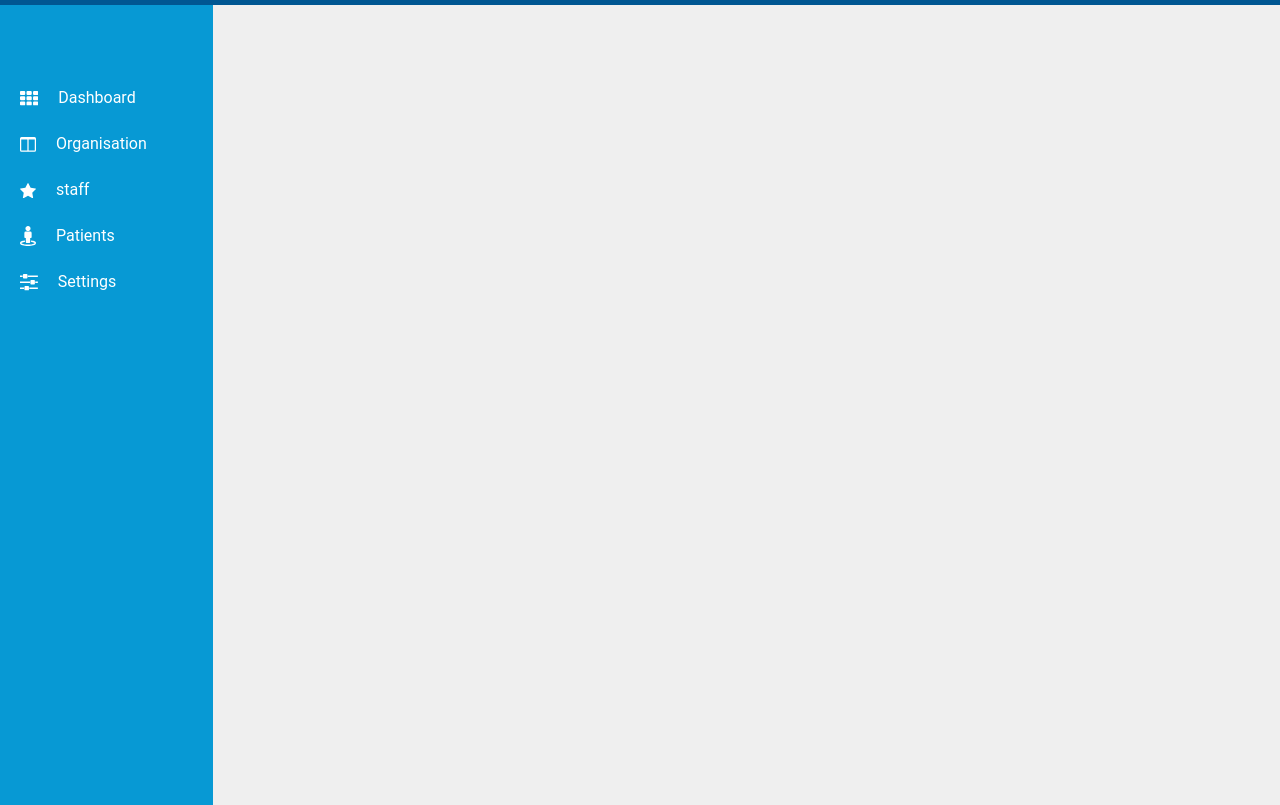
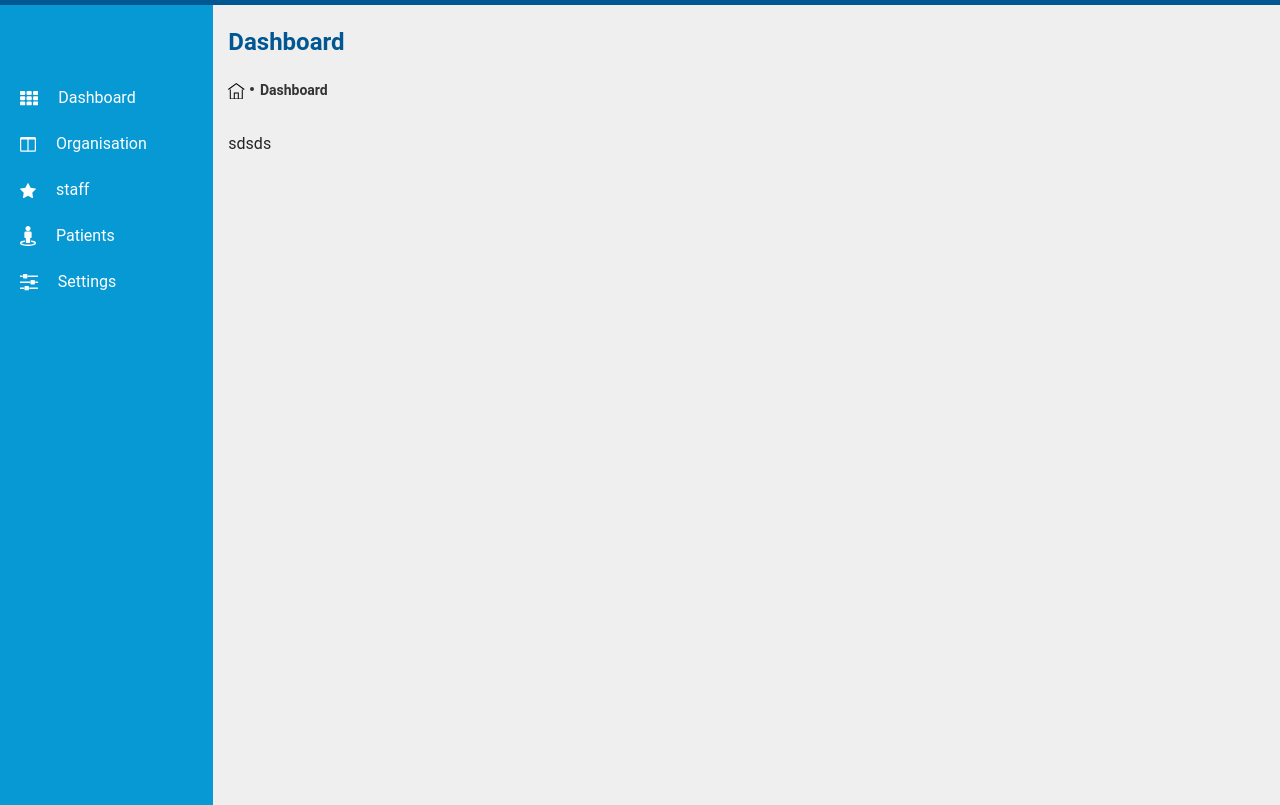
Before and after one commit to hafeznia/Viscgo, a React app in the folder client/: page /Dashboard in a window 1280 px wide. Shown: the part 53-858 px from the top of the page. Built offline with nearby package versions, Linux system fonts and the light colour scheme.

Commit message:
Breadcrump implementation

```diff
--- a/client/src/component/App.js
+++ b/client/src/component/App.js
@@ -18,9 +18,9 @@ const App = () => {
                     <Header />
                     <div className="main">
                         <Menu />
-                        <Col xs="10">
+                        <Col xs="10" className="content">
                             <Switch>
-                                <Route path="/" exact component={Dashboard}></Route>
+                                <Route path="/Dashboard" exact component={Dashboard}></Route>
                                 <Route path="/Organisations" exact component={Organisations}></Route>
                                 <Route path="/Staff" exact component={Staff}></Route>
                                 <Route path="/Patients" exact component={Patients}></Route>
--- a/client/src/component/Content/Breadcrump.js
+++ b/client/src/component/Content/Breadcrump.js
@@ -1,13 +1,67 @@
 import React from 'react';
-class Breadcrump extends React.Component {
-    render() {
-        return (
-            <li>
-                <a href="#">
-                    {this.props}
-                </a>
-            </li>
-        )
-    }
-}
-export default Breadcrump;
+import { Route, Link } from 'react-router-dom';
+import { Breadcrumb, BreadcrumbItem } from 'reactstrap';
+import { HomeIcon } from '../Icons/Icon';
+
+const routes = {
+  '/': `Dashboard`,
+  '/Organisations': 'Organisations',
+  '/Settings': 'Settings',
+  '/Staff': 'Staff'
+//   '/settings/a/b': 'B',
+};
+
+const findRouteName = url => routes[url];
+
+const getPaths = (pathname) => {
+  const paths = ['/'];
+
+  if (pathname === '/') return paths;
+
+  pathname.split('/').reduce((prev, curr, index) => {
+    const currPath = `${prev}/${curr}`;
+    paths.push(currPath);
+    return currPath;
+  });
+
+  return paths;
+};
+
+const BreadcrumbsItem = ({ match }) => {
+  const routeName = findRouteName(match.url);
+  if (routeName) {
+    return (
+      match.isExact ?
+      (
+
+        <BreadcrumbItem active>
+          {routeName}
+        </BreadcrumbItem>
+      ) :
+      (
+        <BreadcrumbItem>
+          <Link to={match.url || ''}>
+            {routeName}
+          </Link>
+        </BreadcrumbItem>
+      )
+    );
+  }
+  return null;
+};
+
+const Breadcrumbs = ({  location : { pathname }, match }) => {
+  const paths = getPaths(pathname);
+  return (
+    <Breadcrumb>
+      <li className="breadcrumb-item"><HomeIcon color="#000" /></li>
+      {paths.map(p => <Route path={p} component={BreadcrumbsItem} />)}
+    </Breadcrumb>
+  );
+};
+
+export default props => (
+  <div>
+    <Route path="/:path" component={Breadcrumbs} {...props} />
+  </div>
+);
--- a/client/src/component/Content/Dashboard/Dashboard.js
+++ b/client/src/component/Content/Dashboard/Dashboard.js
@@ -1,11 +1,13 @@
 import React from 'react';
 import Title from '../Title';
+import Breadcrumb from '../Breadcrump';
 
 class Dashboard extends React.Component {
     render() {
         return (
             <div>
                 <Title title="Dashboard" />
+                <Breadcrumb />
                 <div>sdsds</div>
             </div>
         )
--- a/client/src/component/Content/Organisations/Organisations.js
+++ b/client/src/component/Content/Organisations/Organisations.js
@@ -1,10 +1,14 @@
 import React from 'react';
 import { Col } from 'reactstrap';
 import Title from '../Title';
+import Breadcrumbs from '../Breadcrump';
 class Organisation extends React.Component {
     render() {
         return (
-            <div>Organisation</div>
+            <div>
+                <Breadcrumbs />
+                asas
+            </div>
         );
     }
 }
--- a/client/src/component/Content/Settings/Settings.js
+++ b/client/src/component/Content/Settings/Settings.js
@@ -1,10 +1,13 @@
 import React from 'react';
 import { Col } from 'reactstrap';
 import Title from '../Title';
+import Breadcrumbs from '../Breadcrump';
 class Settings extends React.Component {
     render() {
         return (
-            <div>Settings</div>
+            <div>Settings
+                <Breadcrumbs />
+            </div>
         );
     }
 }
--- a/client/src/component/Content/Staff/Staff.js
+++ b/client/src/component/Content/Staff/Staff.js
@@ -1,10 +1,15 @@
 import React from 'react';
 import { Col } from 'reactstrap';
 import Title from '../Title';
+import Breadcrumb from '../Breadcrump';
+
 class Staff extends React.Component {
     render() {
         return (
-            <div>Staff</div>
+            <div>
+                Staff
+                <Breadcrumb />
+            </div>
         );
     }
 }
--- a/client/src/component/Header/Header.js
+++ b/client/src/component/Header/Header.js
@@ -1,15 +1,13 @@
 import React from 'react';
-
+import { Link } from 'react-router-dom';
 import "../../sass/components/header.scss";
 import logo from '../../Images/logo_splash.png';
 import {Icon, LogOutIcon} from "../Icons/Icon";
 import {ICONS} from "../Icons/ICONS";
 import {
-    Container,
     Collapse,
     Navbar,
     NavbarToggler,
-    NavbarBrand,
     Nav,
     NavItem,
     UncontrolledDropdown,
@@ -43,15 +41,14 @@ class Header extends React.Component {
           date: `${ month + ' ' + day + ', ' + year }`
         });
     }
-
     render() {
         return (
             <header className="header">
                 <div className="header_container">
                     <Navbar expand="md">
-                        <NavbarBrand href="/">
+                        <Link to="/" className="navbar-brand">
                             <img src={logo} alt={"logo"} />
-                        </NavbarBrand>
+                        </Link>
                         <NavbarToggler onClick={this.toggle} />
                         <Collapse isOpen={this.state.isOpen} navbar>
                             <Nav className="ml-auto" navbar>
--- a/client/src/component/Icons/Icon.js
+++ b/client/src/component/Icons/Icon.js
@@ -12,7 +12,6 @@ class Icon extends React.Component {
     );
   }
 }
-
 class LogOutIcon extends React.Component {
   render() {
     const fill = {
@@ -92,6 +91,20 @@ class SettingIcon extends React.Component {
     );
   }
 }
+class HomeIcon extends React.Component {
+  render() {
+    const fill = {
+      fill: `${this.props.color}`
+    }
+    return (
+      <svg xmlns="http://www.w3.org/2000/svg" width="16.592" height="16.62" viewBox="0 0 16.592 16.62">
+          <path style={fill} d="M14,16H11V10H6v6H3V7H2V17H15V7H14ZM7,16V11h3v5Zm9.8-9.527L16.2,7.28,8.5,1.62.8,7.278.2,6.472,8.5.38l8.3,6.093Z" transform="translate(-0.204 -0.38)" />
+      </svg>
+    );
+  }
+}
+
+
 
 export {
   LogOutIcon,
@@ -100,5 +113,6 @@ export {
   OrganisationIcon,
   StaffIcon,
   PatientIcon,
-  SettingIcon
+  SettingIcon,
+  HomeIcon
 }
--- a/client/src/component/Menu/Menu.js
+++ b/client/src/component/Menu/Menu.js
@@ -15,7 +15,7 @@ class Menu extends React.Component {
                 <div className="sidebar_content">
                     <ul className="nav">
                         <li className="nav-item">
-                            <Link to="/">
+                            <Link to="/Dashboard">
                                 <DashboardIcon color="#FFF" />
                                 Dashboard
                             </Link>
--- a/client/src/sass/abstracts/variable.scss
+++ b/client/src/sass/abstracts/variable.scss
@@ -2,3 +2,4 @@ $primaryColor: #005792;
 $whiteColor: #FFF;
 $bgColor: #EFEFEF;
 $secondaryColor: #0799D4;
+$textColor: #333333;
--- a/client/src/sass/base/utilities.scss
+++ b/client/src/sass/base/utilities.scss
@@ -21,3 +21,36 @@ body {
         max-width: 100%;
     }
 }
+.content {
+    padding: 23px;
+    &_title {
+        font-size: 24px;
+        font-weight: bold;
+        color: $primaryColor;
+    }
+}
+.breadcrumb {
+    padding: 15px 0 !important;
+    background-color: transparent !important;
+    li {
+        padding: 0 !important;
+        color: $textColor;
+        font-weight: bold;
+        font-size: 14px;
+        &:not(:first-child):before{
+            content: '' !important;
+            width: 4px;
+            height: 4px;
+            background: $textColor;
+            border-radius: 50%;
+            margin: 5px 6px 4px 5px;
+            padding: 0;
+        }
+        a{
+            color: $textColor;
+            font-weight: bold;
+            font-size: 14px;
+        }
+
+    }
+}
```
